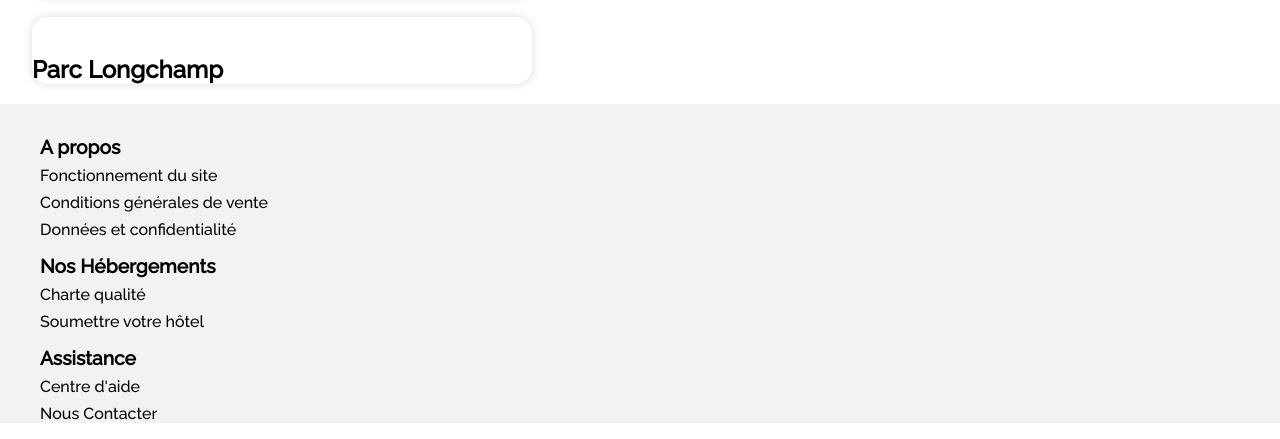
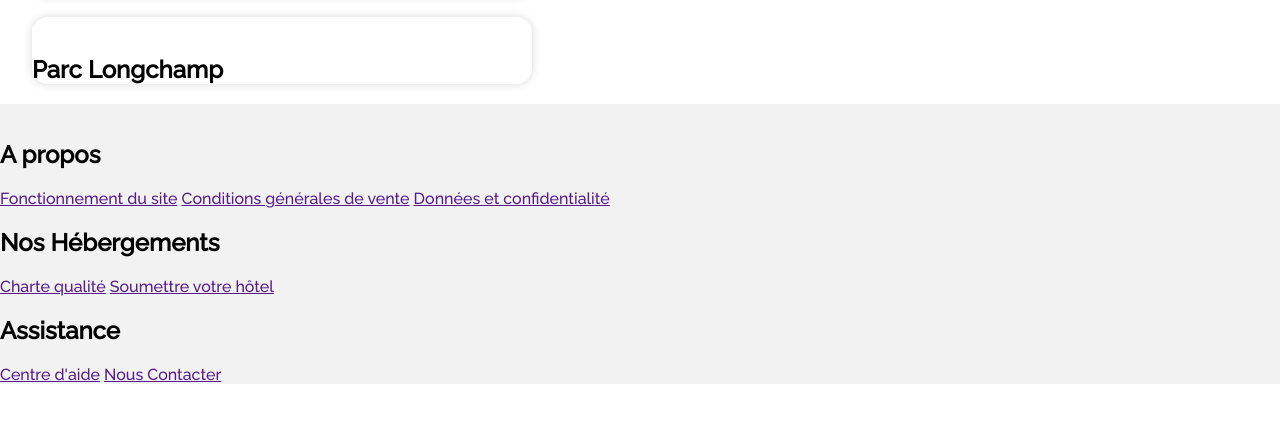
Before and after one commit to AxelB56/AxelBourrelly_2_01012021, a plain HTML site: page index.html in a window 1280 px wide. Shown: the part 2672-3111 px from the top of the page. After the commit the page ends 3056 px from the top, so only its background shows below. Drawn offline with Linux system fonts and the light colour scheme.

Commit message:
fin de séance du 28

```diff
--- a/index.html
+++ b/index.html
@@ -144,21 +144,24 @@
     </section>
 
     <footer>
-      <ul aria-label="A propos">
-        <li>Fonctionnement du site</li>
-        <li>Conditions générales de vente</li>
-        <li>Données et confidentialité</li>
-      </ul>
+      <nav>
+        <h1>A propos</h1>
+        <a href="">Fonctionnement du site</a>
+        <a href="">Conditions générales de vente</a>
+        <a href="">Données et confidentialité</a>
+      </nav>
 
-      <ul aria-label="Nos Hébergements">
-        <li>Charte qualité</li>
-        <li>Soumettre votre hôtel</li>
-      </ul>
+      <nav>
+        <h1>Nos Hébergements</h1>
+        <a href="">Charte qualité</a>
+        <a href="">Soumettre votre hôtel</a>
+      </nav>
 
-      <ul aria-label="Assistance">
-        <li>Centre d'aide</li>
-        <li>Nous Contacter</li>
-      </ul>
+      <nav>
+        <h1>Assistance</h1>
+        <a href="">Centre d'aide</a>
+        <a href="">Nous Contacter</a>
+      </nav>
     </footer>
   </body>
 </html>
```
